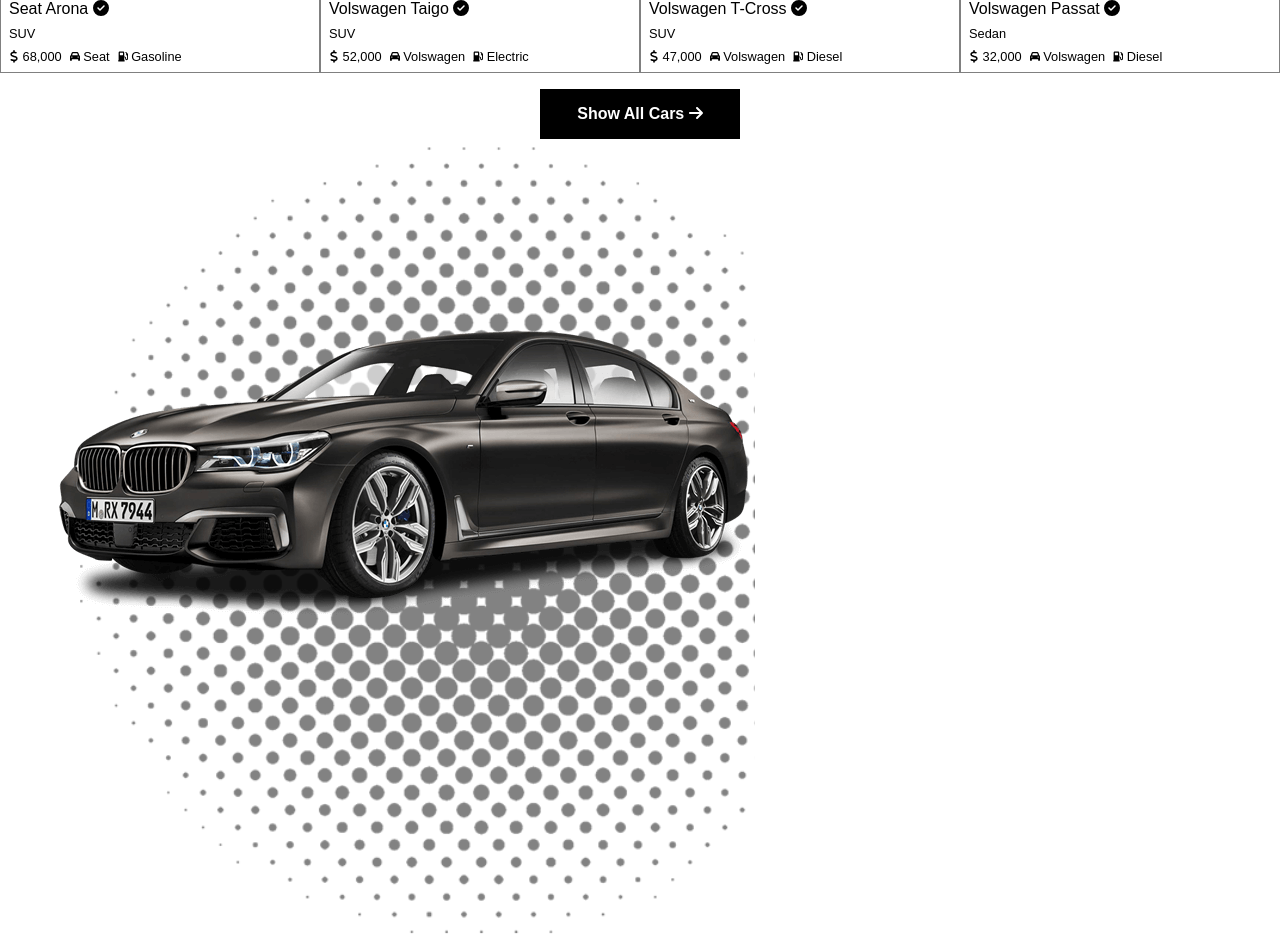
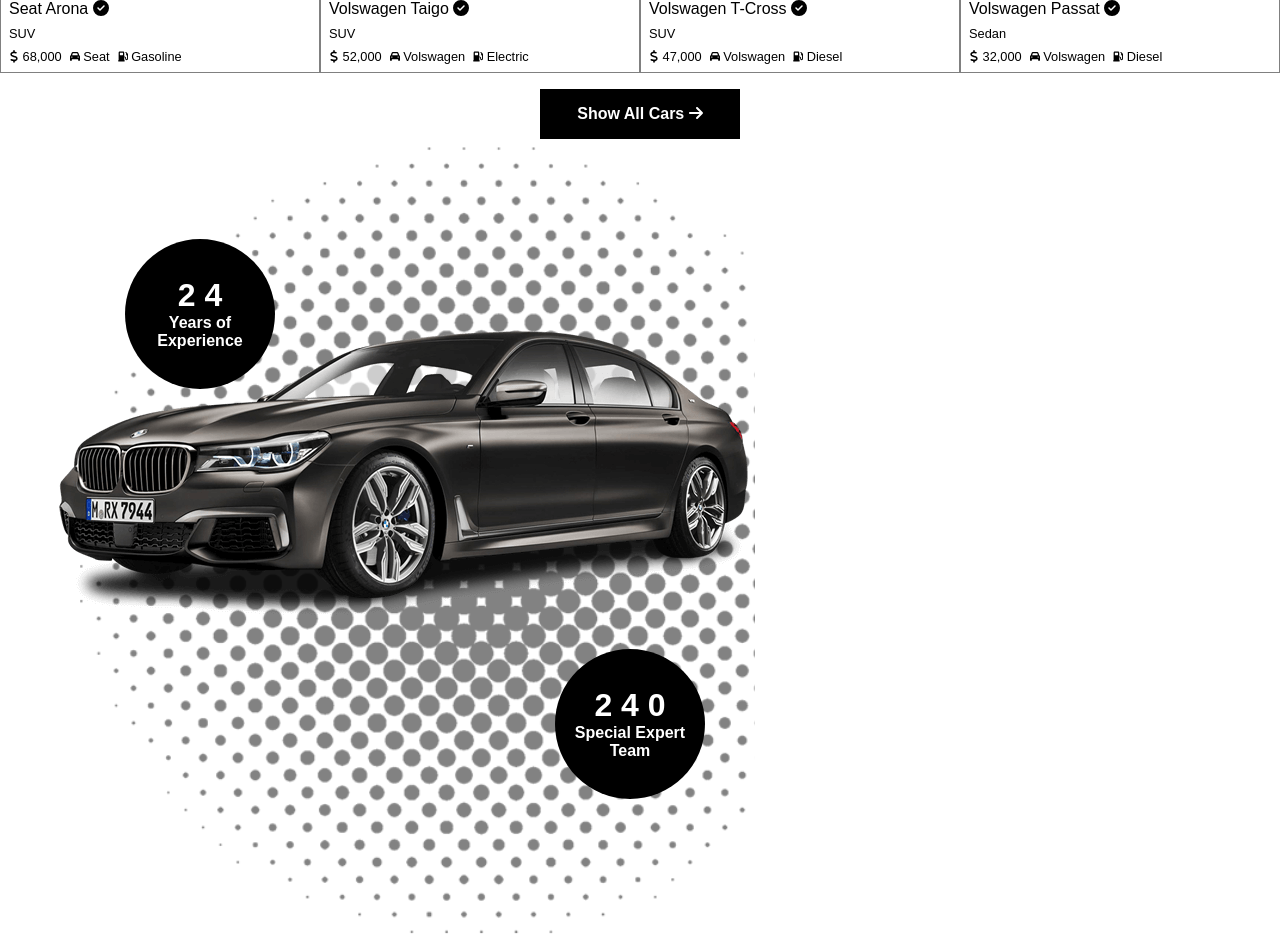
Before and after one commit to Giovanni-Palmitessa/proj-html-vuejs, a Vue app: page / in a window 1280 px wide. Shown: the part 1700-2639 px from the top of the page. Built offline with nearby package versions, Linux system fonts and the light colour scheme.

Commit message:
add abot left image

```diff
--- a/src/components/AppMain.vue
+++ b/src/components/AppMain.vue
@@ -196,6 +196,15 @@ export default {
         <div class="contents">
           <div class="car-left">
             <img src="../assets/img/aoutcar-about-1.png" alt="Auto about" />
+            <div class="about top">
+              <p class="number">2 4</p>
+              <p>Years of Experience</p>
+            </div>
+
+            <div class="about bottom">
+              <p class="number">2 4 0</p>
+              <p>Special Expert Team</p>
+            </div>
           </div>
           <div class="info-right"></div>
         </div>
@@ -265,6 +274,34 @@ export default {
   .car-left {
     background-image: url(../assets/img/circle-auto-car-1.png);
     background-size: cover;
+    position: relative;
+    .about {
+      background-color: $black-main;
+      color: $white-main;
+      text-align: center;
+      width: 150px;
+      height: 150px;
+      font-weight: 800;
+      border-radius: 50rem;
+      display: flex;
+      justify-content: center;
+      align-items: center;
+      flex-direction: column;
+      .number {
+        font-size: 2rem;
+      }
+      &.top {
+        position: absolute;
+        top: 100px;
+        left: 70px;
+      }
+
+      &.bottom {
+        position: absolute;
+        bottom: 140px;
+        right: 50px;
+      }
+    }
   }
 }
 </style>
```
